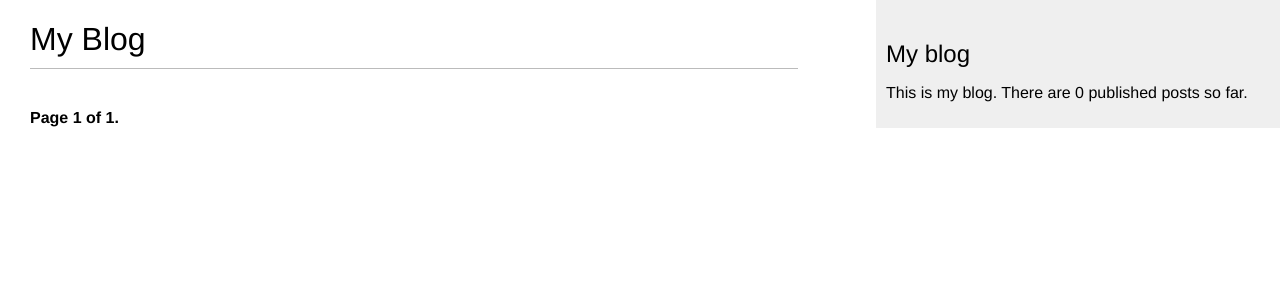
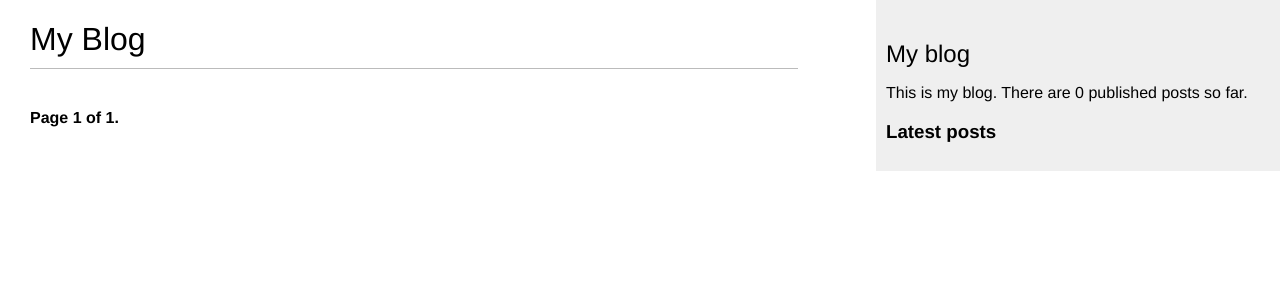
Before and after one commit to frontbastard/dj-blog, a Django app: page /blog/ in a window 1280 px wide. Shown: the top 300 px of the page. Run offline with Django 4.2, Linux system fonts and the light colour scheme; data that the repository does not hold is empty.

Commit message:
Create an inclusion template tag for retrieving the latest published posts

```diff
--- a/blog/templates/blog/base.html
+++ b/blog/templates/blog/base.html
@@ -14,6 +14,8 @@
 <div id="sidebar">
     <h2>My blog</h2>
     <p>This is my blog. There are {% total_posts %} published posts so far.</p>
+    <h3>Latest posts</h3>
+    {% show_latest_posts 5 %}
 </div>
 </body>
 </html>
--- /dev/null
+++ b/blog/templates/blog/post/latest_posts.html
@@ -0,0 +1,8 @@
+<ul>
+    {% for post in latest_posts %}
+    	<li>
+            <a href="{{ post.get_absolute_url }}">{{ post.title }}</a>
+        </li>
+    {% endfor %}
+
+</ul>
--- a/blog/templatetags/blog_tags.py
+++ b/blog/templatetags/blog_tags.py
@@ -8,3 +8,9 @@ register = template.Library()
 @register.simple_tag
 def total_posts():
     return Post.published.count()
+
+
+@register.inclusion_tag("blog/post/latest_posts.html")
+def show_latest_posts(count=5):
+    latest_posts = Post.published.order_by("-publish")[:count]
+    return {"latest_posts": latest_posts}
```
